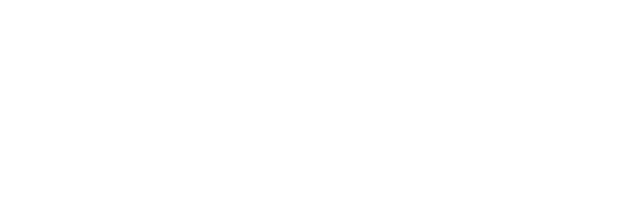
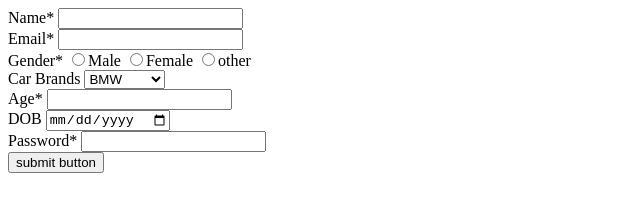
Before and after one commit to acciojob/signup-form-car-anilnadipannagari, a website: page main.html in a window 1280 px wide. Shown: the whole page, without its empty margins (0-640 px from the left). Drawn offline with Linux system fonts and the light colour scheme.

Commit message:
firest
first attemp need to focus on madate option on multi[ple options like age etc

```diff
--- a/main.html
+++ b/main.html
@@ -7,9 +7,49 @@
 </head>
 
 <body>
+       <div>
+		     <label for="name" id="name">Name*</label>
+	         <input type="text"  id="name" required>
+	     </div>
+       <div>
+		     <label for="email" id="email">Email*</label>
+	         <input type="email" name="email" id="email" required></div>
+        <div>
+		     <label for="gender" aria-required="true">Gender*</label>
+             <input type="radio" >Male
+             <input type="radio">Female
+             <input type="radio">other
+         </div>
+        <div>
+			 <label for="car" id="car" >Car Brands</label>
+			 <select>
+	         <option value="cars"id="cars">BMW</option>
+	         <option value="cars" id="cars">Audi</option>
+	         <option value="cars" id="cars">Mercedez</option>
+			</select>
+         </div>
+	    <div>
+		     <label for="age" id="age">Age*</label>
+	          <input type="number" required>
+	     </div>
+	     <div>
+		     <label for="dob" id="dob">DOB</label>
+	         <input type="date" required>
+		 </div>
+		<div>
+			<label for="password">Password*</label>
+			<input type="password" id="password" required>
+		</div>
+		<div>
+			<button type="submit">submit button</button>
+		</div>
+
+
+
+
 	<!-- the entire body must be written by student -->
     <script type="text/javascript" src="./script.js">
-</script>
+       </script>
 
 </body>
 
```
